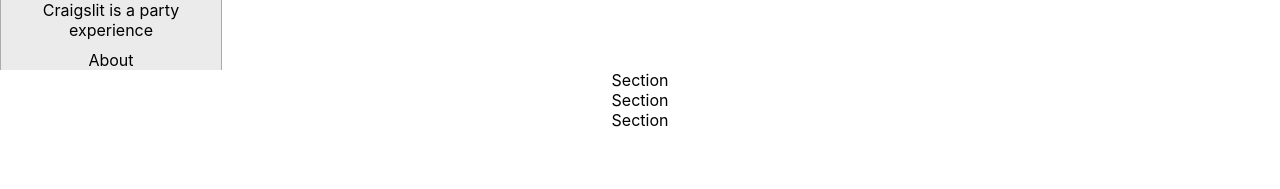
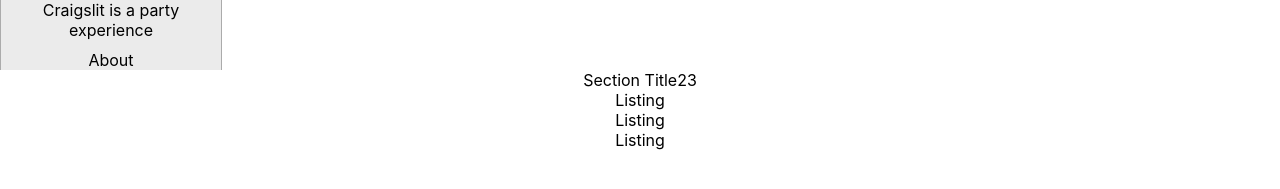
Before and after one commit to xehl/craigslit-frontend, a React (Create React App) app: page / in a window 1280 px wide. Shown: the part 191-380 px from the top of the page. Built offline with nearby package versions, Linux system fonts and the light colour scheme.

Commit message:
messing around w props

```diff
--- a/src/App.js
+++ b/src/App.js
@@ -2,15 +2,15 @@ import "./App.css";
 import Header from "./components/header";
 import Sidebar from "./components/sidebar";
 import Section from "./components/section";
+import Listing from "./components/listing";
 
 function App() {
   return (
     <div className="App">
       <Header />
       <Sidebar />
-      <Section />
-      <Section />
-      <Section />
+      <Section listings={23} />
+      <Listing />
     </div>
   );
 }
--- /dev/null
+++ b/src/components/listing.jsx
@@ -0,0 +1,9 @@
+import React from "react";
+
+export default function Listing(props) {
+  return (
+    <div className="listing">
+      Listing
+    </div>
+  );
+}
--- a/src/components/section.jsx
+++ b/src/components/section.jsx
@@ -1,9 +1,13 @@
 import React from "react";
+import Listing from "./listing"
 
 export default function Section(props) {
   return (
     <div>
-      Section
+      Section Title
+      { props.listings }
+      <Listing />
+      <Listing />
     </div>
   );
 }
```
